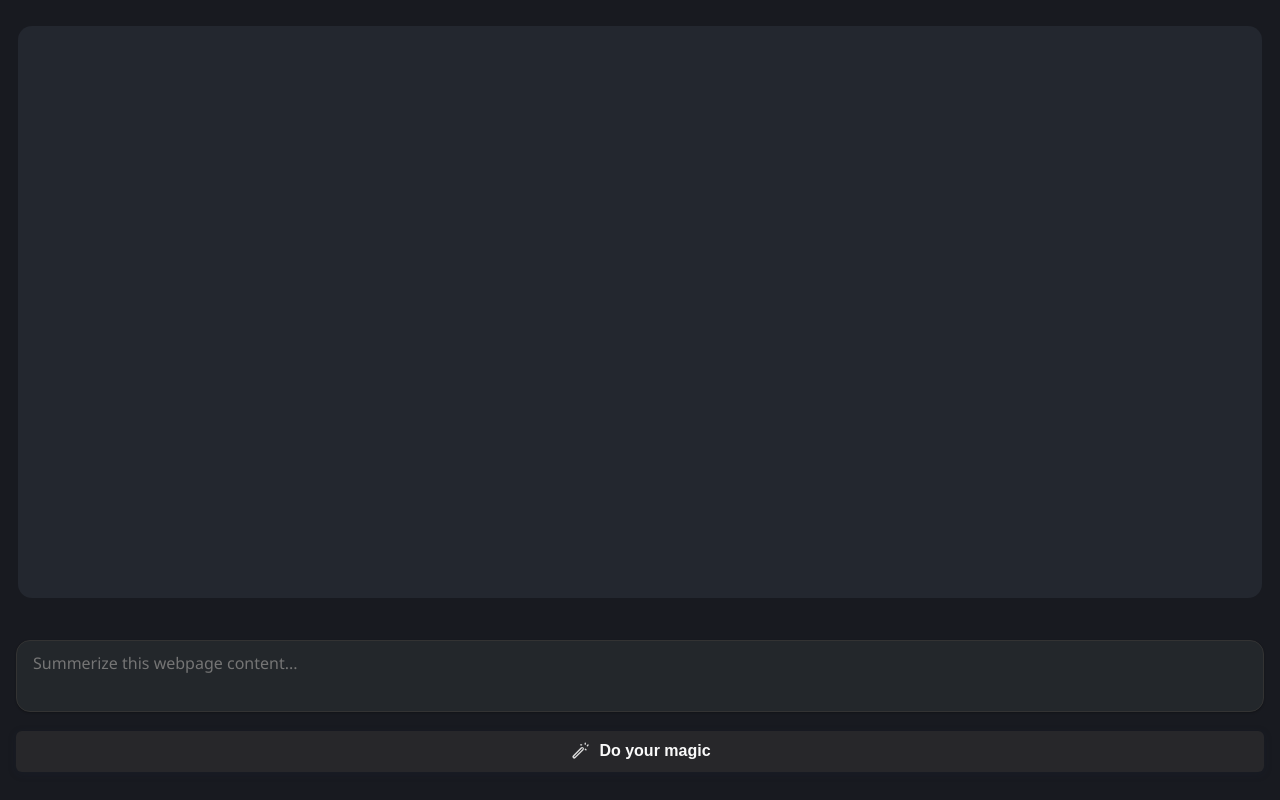
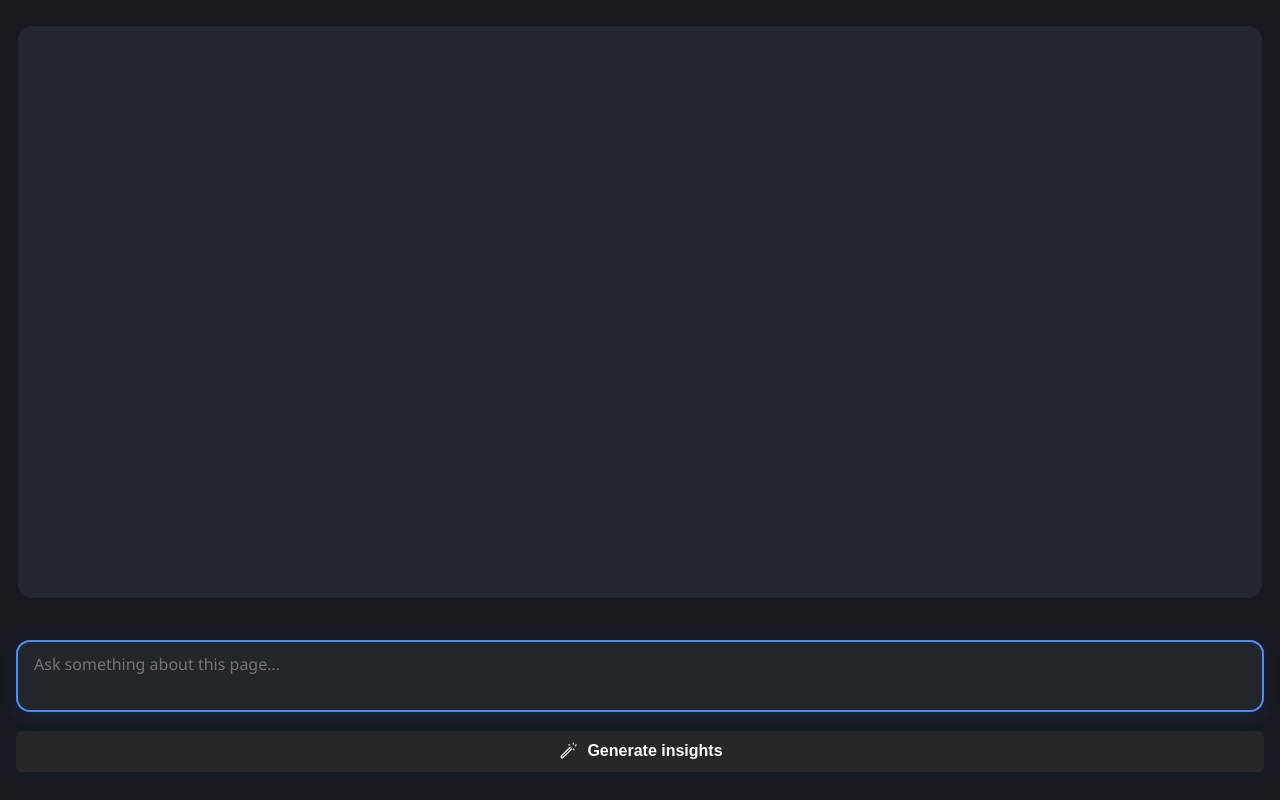
Before and after one commit to usepointer/pointer-extension, a website built with Vite: page sidepanel/index.html in a window 1280 px wide. Built offline with nearby package versions, Linux system fonts and the light colour scheme; no server answers.

Commit message:
refine custom prompt

```diff
--- a/sidepanel/index.css
+++ b/sidepanel/index.css
@@ -184,7 +184,7 @@ body {
   background: #23272b !important;
   color: #e6e6e6 !important;
   border-radius: 8px;
-  border: 1px solid #333;
+  border: 2.5px solid #4f8cff !important;
   font-family: 'Segoe UI', 'Roboto', Arial, sans-serif;
   font-size: 1.25em;
   padding: 0.5em;
@@ -194,7 +194,14 @@ body {
   min-height: 4.5em;
   max-height: 6em;
   resize: none;
-  box-shadow: 0 1px 2px rgba(0, 0, 0, 0.25);
+  box-shadow: 0 4px 18px 0 rgba(79, 140, 255, 0.12), 0 1.5px 6px 0 rgba(0,0,0,0.18);
+  transition: border 0.2s, box-shadow 0.2s;
+}
+
+#custom-prompt:focus {
+  border: 2.5px solid #82b1ff !important;
+  box-shadow: 0 6px 24px 0 rgba(79, 140, 255, 0.18), 0 2px 8px 0 rgba(0,0,0,0.22);
+  outline: none;
 }
 
 #magic-bottom {
--- a/sidepanel/index.html
+++ b/sidepanel/index.html
@@ -2,11 +2,11 @@
 <div id="magic-result"></div>
 <div id="magic-bottom">
     <div style="margin-top: 0;">
-        <textarea id="custom-prompt" rows="3" placeholder="Summerize this webpage content..."></textarea>
+        <textarea id="custom-prompt" rows="3" placeholder="Ask something about this page..."></textarea>
     </div>
     <button id="magic-btn">
         <img src="magic-wand.svg" alt="Magic wand icon" width="22" height="22" />
-        <span class="btn-text">Do your magic</span>
+        <span class="btn-text">Generate insights</span>
         <span class="loading-dots" style="font-size:2em; display:none"><span class="dot">.</span><span class="dot">.</span><span class="dot">.</span></span>
     </button>
 </div>
```
